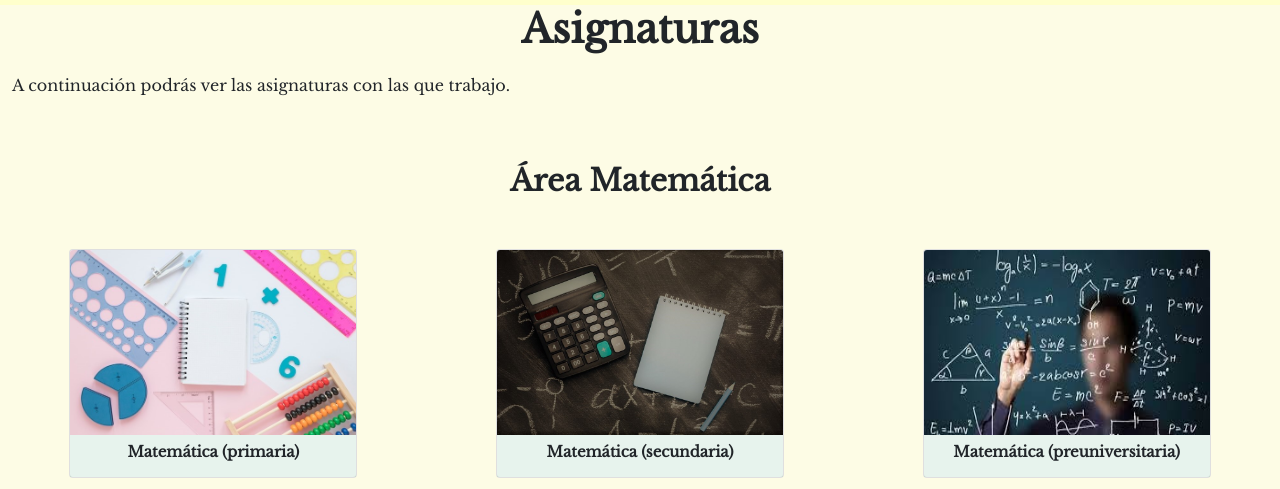
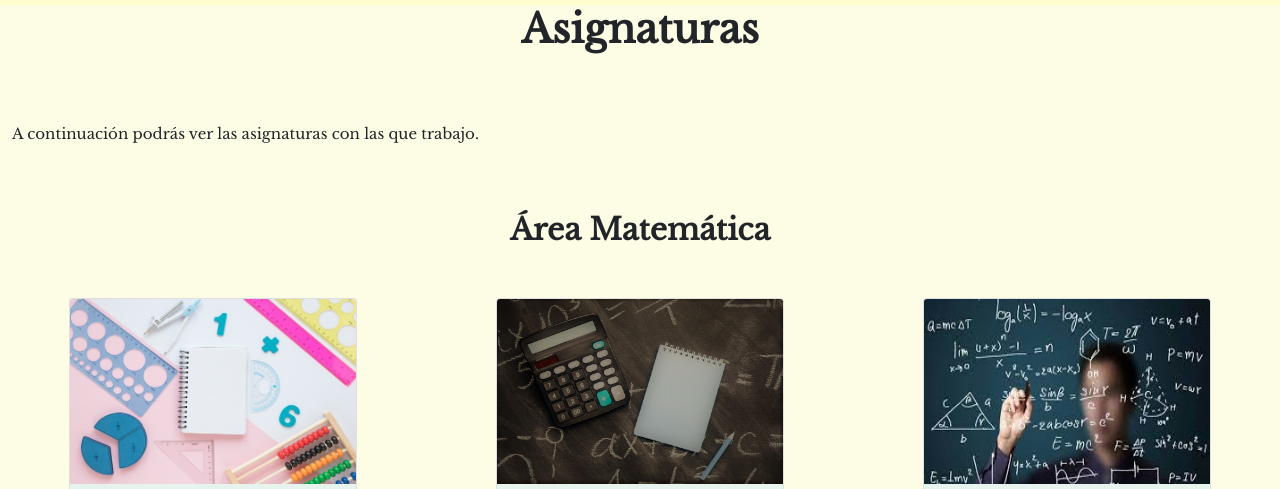
Before and after one commit to Fede-Ramirez/filolearning__sass, a website: page views/asignaturas.html in a window 1280 px wide. Shown: the part 208-697 px from the top of the page. Drawn offline with nearby package versions, Linux system fonts and the light colour scheme; a web font is replaced by a local one.

Commit message:
Correcciones de margin

```diff
--- a/scss/_main.scss
+++ b/scss/_main.scss
@@ -95,6 +95,10 @@ main{
 	            font-weight: bold;
 	            margin: 50px 0px 50px 0px;
 			}
+			.mainTexto{
+				margin-top: 50px;
+				font-size: 15px;
+			}
 		}
 		.cardArea{
 			margin-bottom: 30px;
@@ -124,6 +128,7 @@ main{
 		div{
 			.contacto__oracion{
 				margin-top: 50px;
+				font-size: 15px;
 			}
 		}
 	}
```
Also changed, not shown: css/estilo.css.
